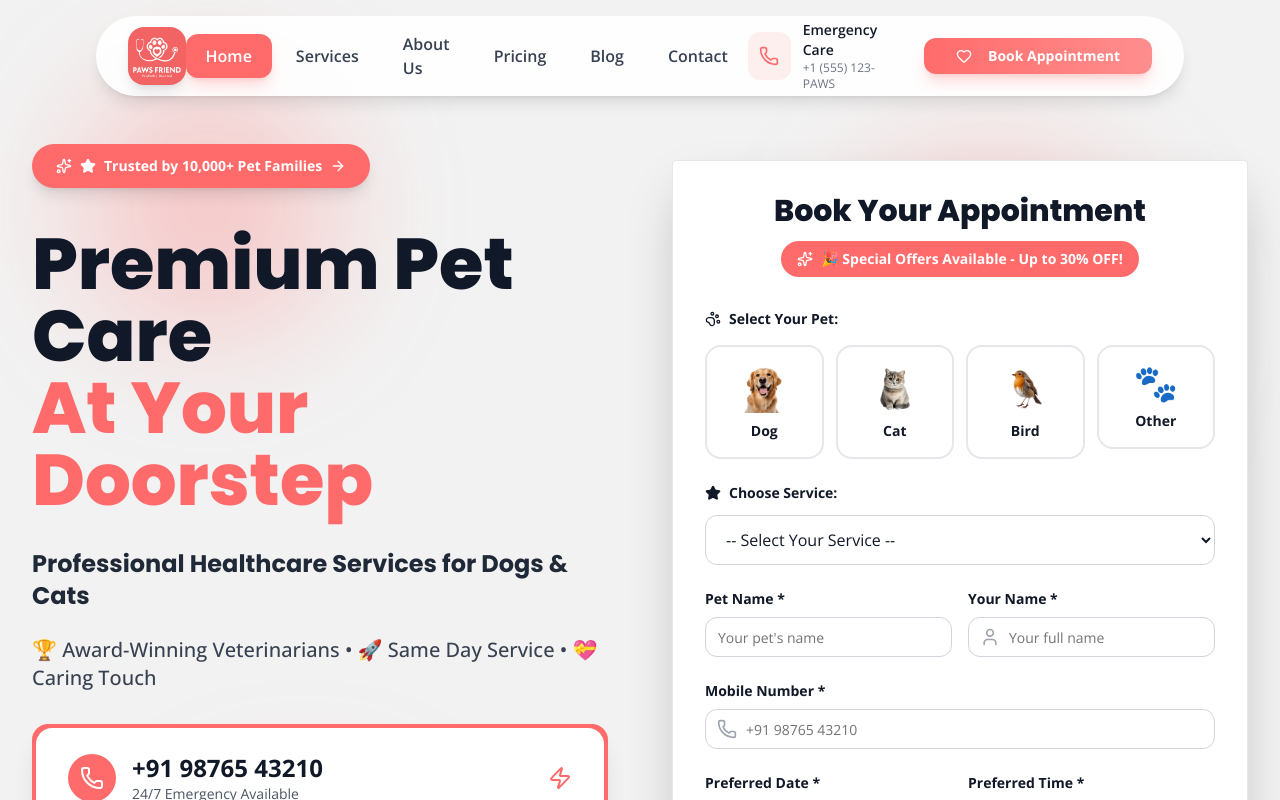
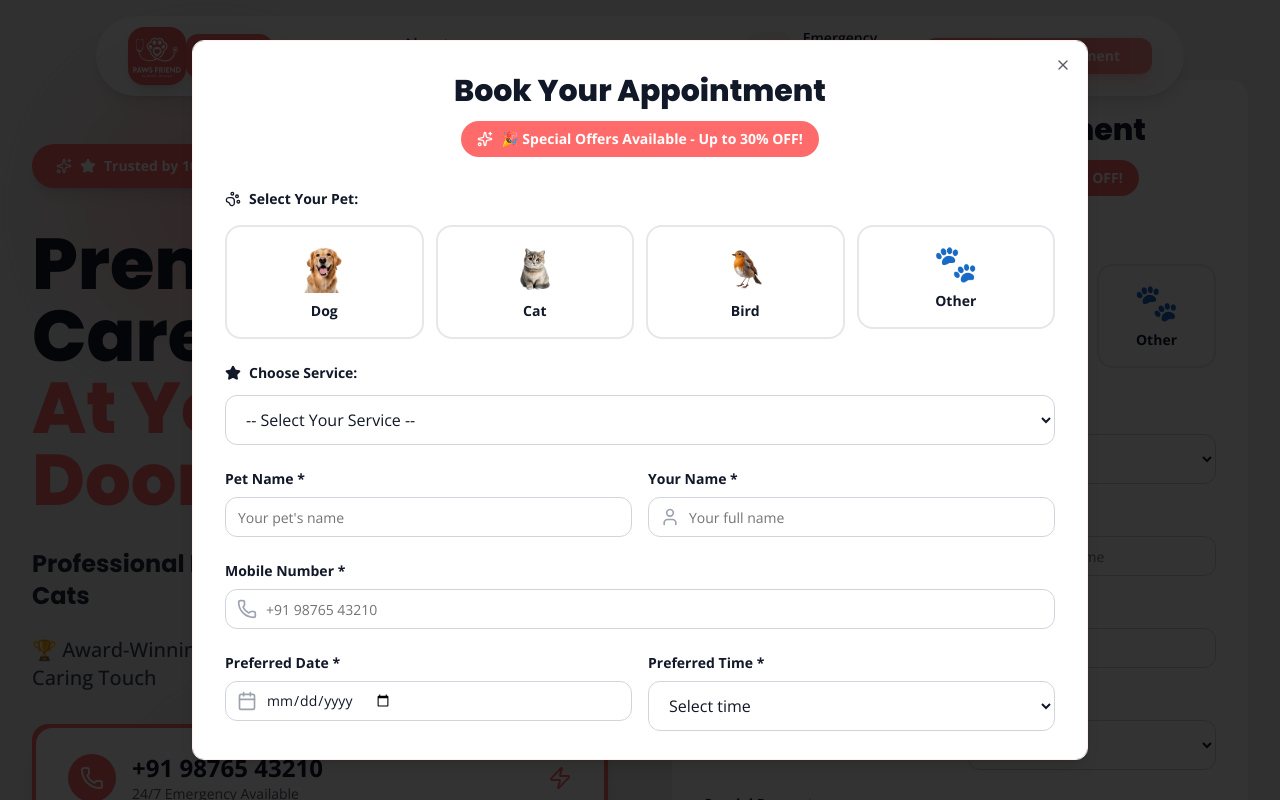
Before and after one commit to desirediv0/paws-friend, a Next.js app: page / in a window 1280 px wide. Both pictures are taken after a click on the button "Book Appointment". Shown: the top 800 px of the page. Built offline with nearby package versions, Linux system fonts and the light colour scheme.

Commit message:
Add @radix-ui/react-dialog dependency, integrate dialog in Header component for booking appointments, and update AppointmentForm styling

```diff
--- a/package.json
+++ b/package.json
@@ -10,6 +10,7 @@
   },
   "dependencies": {
     "@hookform/resolvers": "^5.2.1",
+    "@radix-ui/react-dialog": "^1.1.14",
     "@radix-ui/react-label": "^2.1.7",
     "@radix-ui/react-slot": "^1.2.3",
     "class-variance-authority": "^0.7.1",
--- a/src/components/AppointmentForm.jsx
+++ b/src/components/AppointmentForm.jsx
@@ -66,9 +66,9 @@
   };
 
   return (
-    <section>
-      <div className="relative mt-20">
-        <div className="bg-white rounded p-8 shadow-2xl border border-gray-200 sticky top-32">
+    <section className="w-full">
+      <div className="relative">
+        <div className="bg-white rounded-2xl p-6 md:p-8">
           {/* Form Header */}
           <div className="text-center mb-8">
             <h3 className="text-3xl font-black text-gray-900 mb-3">
--- a/src/components/Header.jsx
+++ b/src/components/Header.jsx
@@ -1,8 +1,10 @@
 "use client";
 import { useState, useEffect } from "react";
 import { Button } from "@/components/ui/button";
-import { Menu, X, Phone, Heart, MapPin } from "lucide-react";
+import { Menu, X, Phone, Heart } from "lucide-react";
 import Image from "next/image";
+import { Dialog, DialogContent, DialogTrigger } from "@/components/ui/dialog";
+import AppointmentForm from "./AppointmentForm";
 
 const Header = () => {
   const [isMenuOpen, setIsMenuOpen] = useState(false);
@@ -100,15 +102,23 @@
                   <p className="text-sm font-semibold text-gray-900">
                     Emergency Care
                   </p>
-                  <p className="text-xs text-gray-500">+1 (555) 123-PAWS</p>
+                  <p className="text-xs text-gray-500">+91 9876543210</p>
                 </div>
               </div>
 
               {/* Book Appointment Button */}
+              <Dialog>
+                <DialogTrigger asChild>
                   <Button className="bg-gradient-to-r from-[#FF6B6B] to-[#FF8E8E] hover:from-[#FF5252] hover:to-[#FF6B6B] text-white rounded-xl px-8 py-3 text-sm font-bold shadow-lg shadow-[#FF6B6B]/25 hover:shadow-xl hover:shadow-[#FF6B6B]/30 transition-all duration-300 transform hover:scale-105 hover:-translate-y-0.5">
                     <Heart className="w-4 h-4 mr-2" />
                     Book Appointment
                   </Button>
+                </DialogTrigger>
+
+                <DialogContent className="p-0">
+                  <AppointmentForm />
+                </DialogContent>
+              </Dialog>
             </div>
 
             {/* Mobile Menu Button */}
@@ -198,15 +208,22 @@
                     <p className="text-sm font-semibold text-gray-900">
                       Emergency Care
                     </p>
-                    <p className="text-xs text-gray-500">+1 (555) 123-PAWS</p>
+                    <p className="text-xs text-gray-500">+91 9876543210</p>
                   </div>
                 </div>
 
                 {/* Book Appointment Button */}
+                <Dialog>
+                  <DialogTrigger asChild>
                     <Button className="w-full bg-gradient-to-r from-[#FF6B6B] to-[#FF8E8E] hover:from-[#FF5252] hover:to-[#FF6B6B] text-white rounded-xl py-4 text-base font-bold shadow-lg shadow-[#FF6B6B]/25 hover:shadow-xl transition-all duration-300 transform hover:scale-[1.02]">
                       <Heart className="w-5 h-5 mr-2" />
                       Book Appointment
                     </Button>
+                  </DialogTrigger>
+                  <DialogContent className="p-0">
+                    <AppointmentForm />
+                  </DialogContent>
+                </Dialog>
               </div>
             </div>
           </div>
--- /dev/null
+++ b/src/components/ui/dialog.jsx
@@ -0,0 +1,106 @@
+"use client";
+
+import * as React from "react";
+import * as DialogPrimitive from "@radix-ui/react-dialog";
+import { X } from "lucide-react";
+
+import { cn } from "@/lib/utils";
+
+const Dialog = DialogPrimitive.Root;
+
+const DialogTrigger = DialogPrimitive.Trigger;
+
+const DialogPortal = DialogPrimitive.Portal;
+
+const DialogClose = DialogPrimitive.Close;
+
+const DialogOverlay = React.forwardRef(({ className, ...props }, ref) => (
+  <DialogPrimitive.Overlay
+    ref={ref}
+    className={cn(
+      "fixed inset-0 z-50 bg-black/80  data-[state=open]:animate-in data-[state=closed]:animate-out data-[state=closed]:fade-out-0 data-[state=open]:fade-in-0",
+      className
+    )}
+    {...props}
+  />
+));
+DialogOverlay.displayName = DialogPrimitive.Overlay.displayName;
+
+const DialogContent = React.forwardRef(
+  ({ className, children, ...props }, ref) => (
+    <DialogPortal>
+      <DialogOverlay />
+      <DialogPrimitive.Content
+        ref={ref}
+        className={cn(
+          "fixed left-[50%] top-[50%] z-50 grid w-[95vw] sm:max-w-2xl md:max-w-3xl lg:max-w-4xl max-h-[90vh] translate-x-[-50%] translate-y-[-50%] overflow-y-auto gap-0 border bg-background p-0 shadow-lg duration-200 data-[state=open]:animate-in data-[state=closed]:animate-out data-[state=closed]:fade-out-0 data-[state=open]:fade-in-0 data-[state=closed]:zoom-out-95 data-[state=open]:zoom-in-95 data-[state=closed]:slide-out-to-left-1/2 data-[state=closed]:slide-out-to-top-[48%] data-[state=open]:slide-in-from-left-1/2 data-[state=open]:slide-in-from-top-[48%] sm:rounded-xl",
+          className
+        )}
+        {...props}
+      >
+        {children}
+        <DialogPrimitive.Close className="absolute right-4 top-4 rounded-sm opacity-70 ring-offset-background transition-opacity hover:opacity-100 focus:outline-none focus:ring-2 focus:ring-ring focus:ring-offset-2 disabled:pointer-events-none data-[state=open]:bg-accent data-[state=open]:text-muted-foreground">
+          <X className="h-4 w-4" />
+          <span className="sr-only">Close</span>
+        </DialogPrimitive.Close>
+      </DialogPrimitive.Content>
+    </DialogPortal>
+  )
+);
+DialogContent.displayName = DialogPrimitive.Content.displayName;
+
+const DialogHeader = ({ className, ...props }) => (
+  <div
+    className={cn(
+      "flex flex-col space-y-1.5 text-center sm:text-left",
+      className
+    )}
+    {...props}
+  />
+);
+DialogHeader.displayName = "DialogHeader";
+
+const DialogFooter = ({ className, ...props }) => (
+  <div
+    className={cn(
+      "flex flex-col-reverse sm:flex-row sm:justify-end sm:space-x-2",
+      className
+    )}
+    {...props}
+  />
+);
+DialogFooter.displayName = "DialogFooter";
+
+const DialogTitle = React.forwardRef(({ className, ...props }, ref) => (
+  <DialogPrimitive.Title
+    ref={ref}
+    className={cn(
+      "text-lg font-semibold leading-none tracking-tight",
+      className
+    )}
+    {...props}
+  />
+));
+DialogTitle.displayName = DialogPrimitive.Title.displayName;
+
+const DialogDescription = React.forwardRef(({ className, ...props }, ref) => (
+  <DialogPrimitive.Description
+    ref={ref}
+    className={cn("text-sm text-muted-foreground", className)}
+    {...props}
+  />
+));
+DialogDescription.displayName = DialogPrimitive.Description.displayName;
+
+export {
+  Dialog,
+  DialogPortal,
+  DialogOverlay,
+  DialogTrigger,
+  DialogClose,
+  DialogContent,
+  DialogHeader,
+  DialogFooter,
+  DialogTitle,
+  DialogDescription,
+};
```
Also changed, not shown: 1 other file (tests, documents, lock files or other folders). Lines whose indentation alone changed are shown as unchanged.
